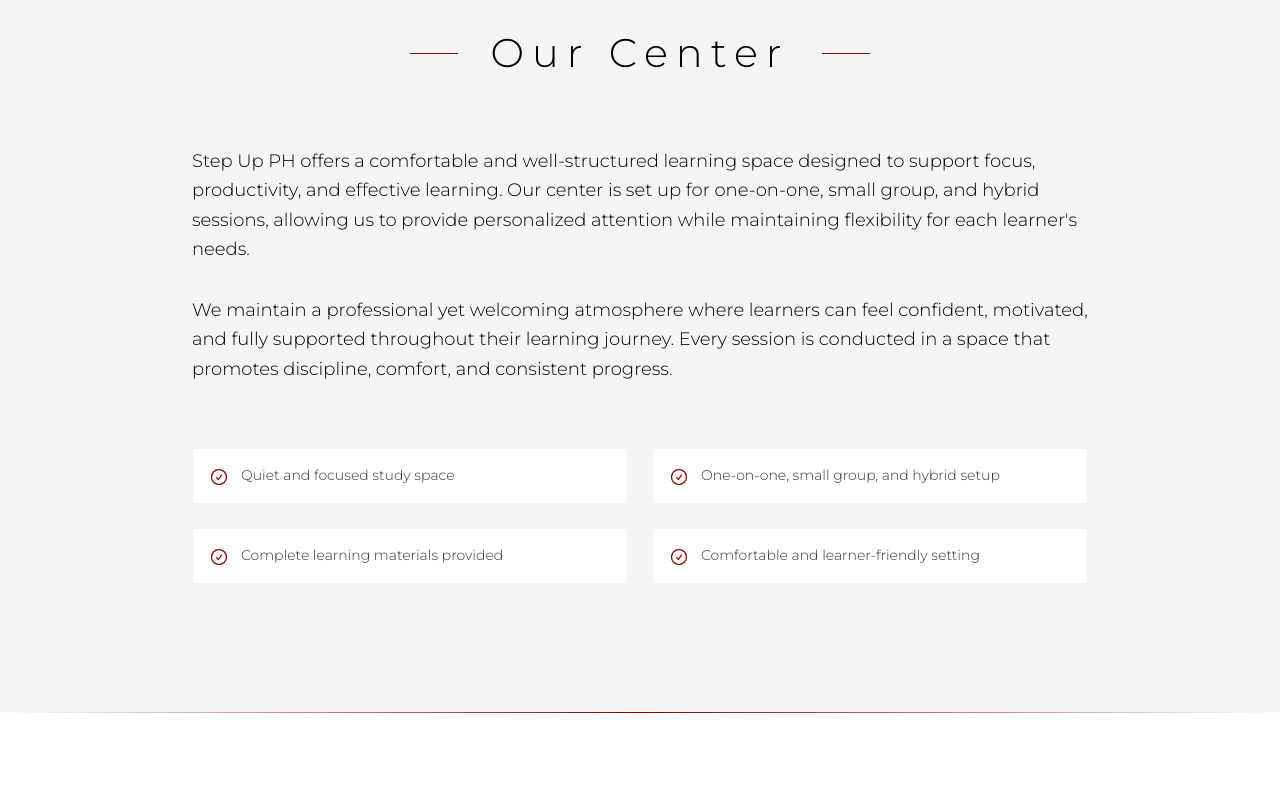
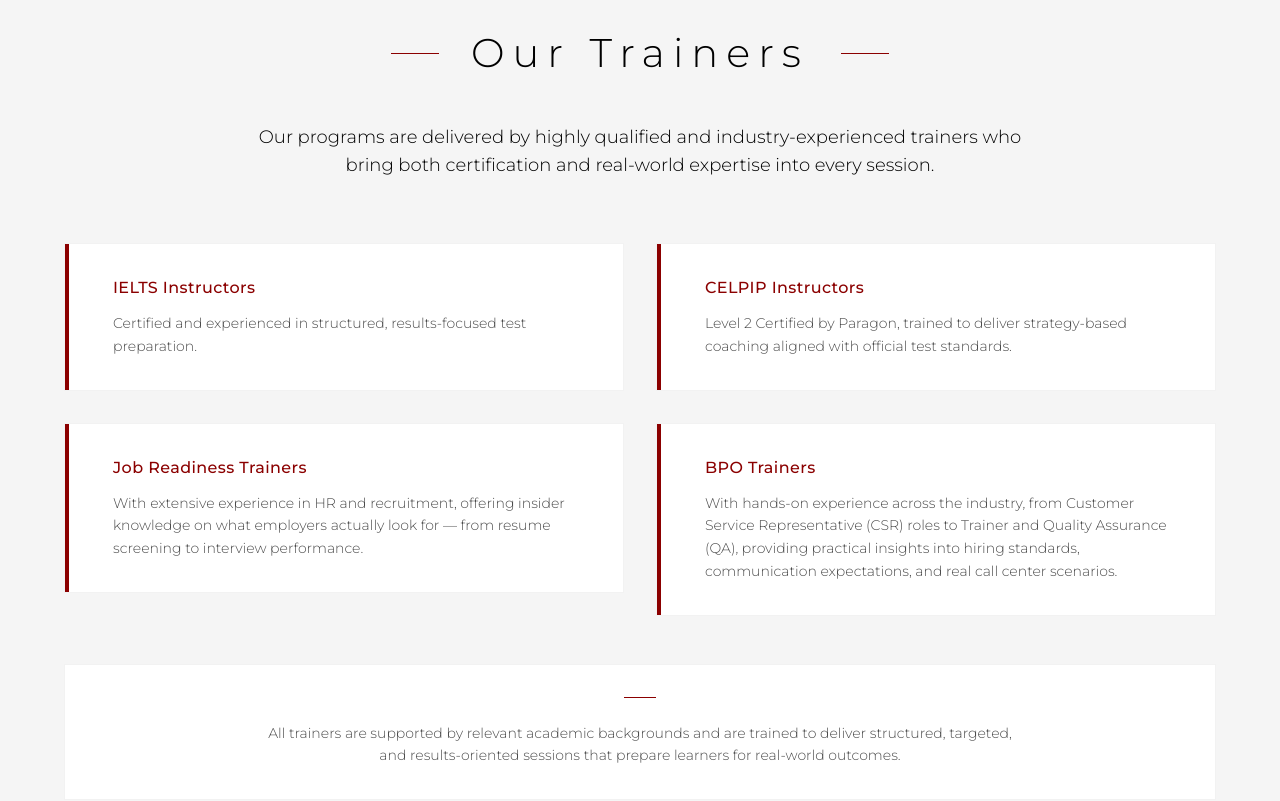
Before and after one commit to RyanMdg/stepupph, a React (Vite) app: page / in a window 1280 px wide. Shown: the part 6760-7561 px from the top of the page. Built offline with nearby package versions, Linux system fonts and the light colour scheme.

Commit message:
update: revision about contents

```diff
--- a/src/app/App.tsx
+++ b/src/app/App.tsx
@@ -389,7 +389,7 @@
           </AnimateIn>
 
           <AnimateIn delay={100} className="text-center mb-16 mt-6 text-lg opacity-70">
-            We offer flexible learning options: In-Center or Hybrid Setup
+            We offer flexible learning options: In-Center, Hybrid, or Full Online
           </AnimateIn>
 
           <div className="space-y-20 mt-20">
@@ -429,8 +429,61 @@
         </div>
       </section>
 
+      {/* Our Trainers */}
+      <section className="py-32 px-6 md:px-12 bg-[#F5F5F5]">
+        <div className="max-w-6xl mx-auto">
+          <AnimateIn>
+            <SectionTitle>Our Trainers</SectionTitle>
+          </AnimateIn>
+
+          <AnimateIn delay={100} className="mt-10 text-center text-lg opacity-70 font-light max-w-3xl mx-auto">
+            Our programs are delivered by highly qualified and industry-experienced trainers who bring both certification and real-world expertise into every session.
+          </AnimateIn>
+
+          <div className="grid md:grid-cols-2 gap-8 mt-16">
+            {[
+              {
+                title: 'IELTS Instructors',
+                description: 'Certified and experienced in structured, results-focused test preparation.',
+              },
+              {
+                title: 'CELPIP Instructors',
+                description: 'Level 2 Certified by Paragon, trained to deliver strategy-based coaching aligned with official test standards.',
+              },
+              {
+                title: 'Job Readiness Trainers',
+                description: 'With extensive experience in HR and recruitment, offering insider knowledge on what employers actually look for — from resume screening to interview performance.',
+              },
+              {
+                title: 'BPO Trainers',
+                description: 'With hands-on experience across the industry, from Customer Service Representative (CSR) roles to Trainer and Quality Assurance (QA), providing practical insights into hiring standards, communication expectations, and real call center scenarios.',
+              },
+            ].map((trainer, i) => (
+              <AnimateIn key={trainer.title} delay={i * 80}>
+                <div className="relative bg-white p-8 border border-black/5 transition-all duration-300 hover:-translate-y-1 group">
+                  <div className="absolute top-0 left-0 w-1 h-full bg-[#8B0000]" />
+                  <div className="pl-4">
+                    <h3 className="text-base tracking-wide mb-3 text-[#8B0000]">{trainer.title}</h3>
+                    <p className="text-sm leading-relaxed opacity-70 font-light">{trainer.description}</p>
+                  </div>
+                </div>
+              </AnimateIn>
+            ))}
+          </div>
+
+          <AnimateIn delay={200} className="mt-12">
+            <div className="bg-white border border-black/5 p-8 text-center">
+              <div className="w-8 h-px bg-[#8B0000] mx-auto mb-6" />
+              <p className="text-sm leading-relaxed opacity-70 font-light max-w-3xl mx-auto">
+                All trainers are supported by relevant academic backgrounds and are trained to deliver structured, targeted, and results-oriented sessions that prepare learners for real-world outcomes.
+              </p>
+            </div>
+          </AnimateIn>
+        </div>
+      </section>
+
       {/* Our Center */}
-      <section className="py-32 px-6 md:px-12 bg-[#F5F5F5]">
+      <section className="py-32 px-6 md:px-12 bg-white">
         <div className="max-w-4xl mx-auto">
           <AnimateIn>
             <SectionTitle>Our Center</SectionTitle>
@@ -514,6 +567,7 @@
 
                 <div>
                   <div className="text-xs tracking-widest text-[#8B0000] mb-2">EMAIL</div>
+                  <a href="mailto:stepuphilippines@gmail.com" className="text-sm font-light opacity-70 hover:opacity-100 hover:text-[#8B0000] transition-all duration-200 block">stepuphilippines@gmail.com</a>
                   <a href="mailto:admin@stepupcanada.online" className="text-sm font-light opacity-70 hover:opacity-100 hover:text-[#8B0000] transition-all duration-200 block">admin@stepupcanada.online</a>
                   <a href="mailto:info@stepupcanada.online" className="text-sm font-light opacity-70 hover:opacity-100 hover:text-[#8B0000] transition-all duration-200 block">info@stepupcanada.online</a>
                 </div>
@@ -722,6 +776,7 @@
                 <p>(0927) 947 9290</p>
                 <p>(0961) 632 1989</p>
                 <div className="pt-2 space-y-1">
+                  <a href="mailto:stepuphilippines@gmail.com" className="block hover:text-[#8B0000] hover:opacity-100 transition-all duration-200">stepuphilippines@gmail.com</a>
                   <a href="mailto:info@stepupcanada.online" className="block hover:text-[#8B0000] hover:opacity-100 transition-all duration-200">info@stepupcanada.online</a>
                 </div>
               </div>
```
Also changed, not shown: 1 other file (tests, documents, lock files or other folders).
